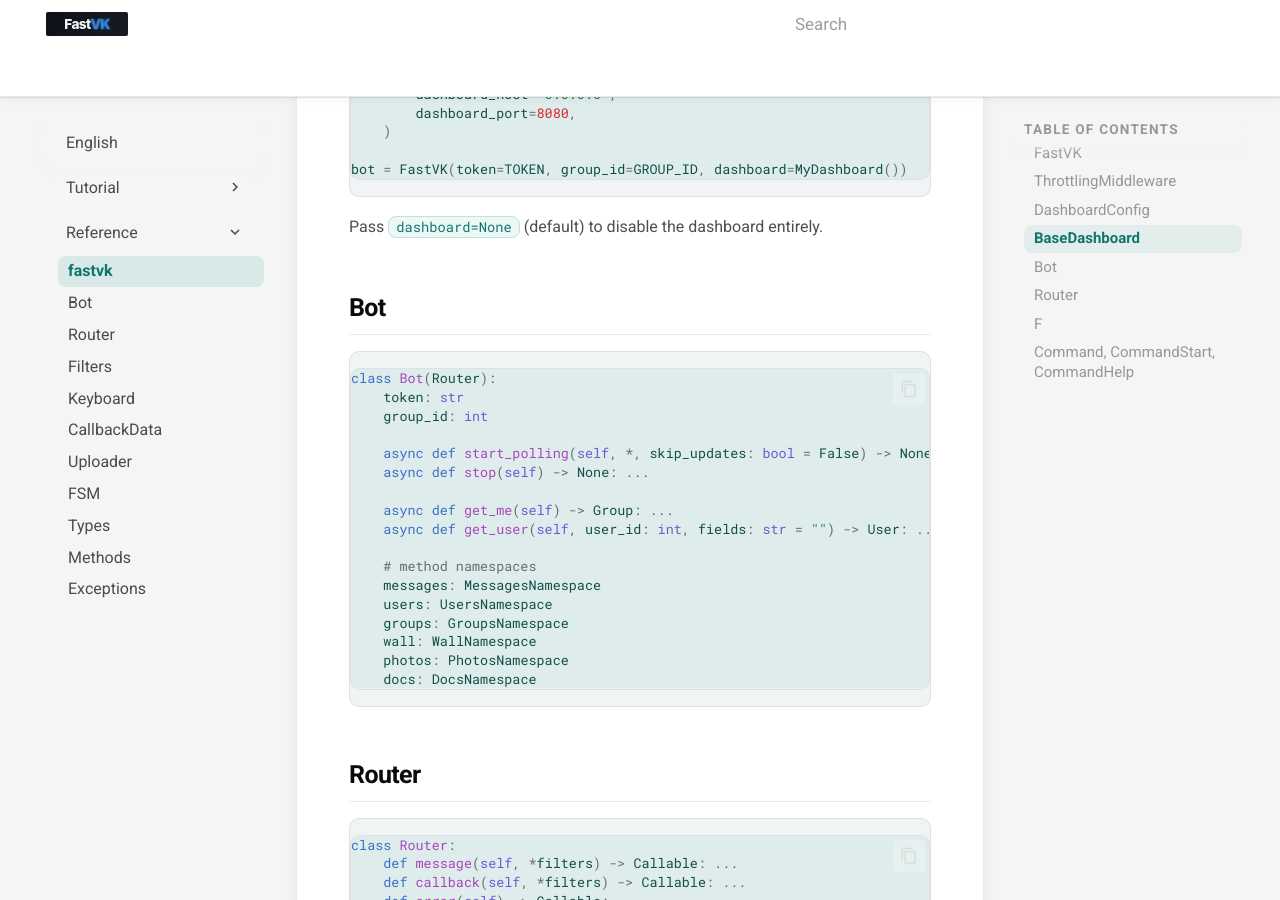
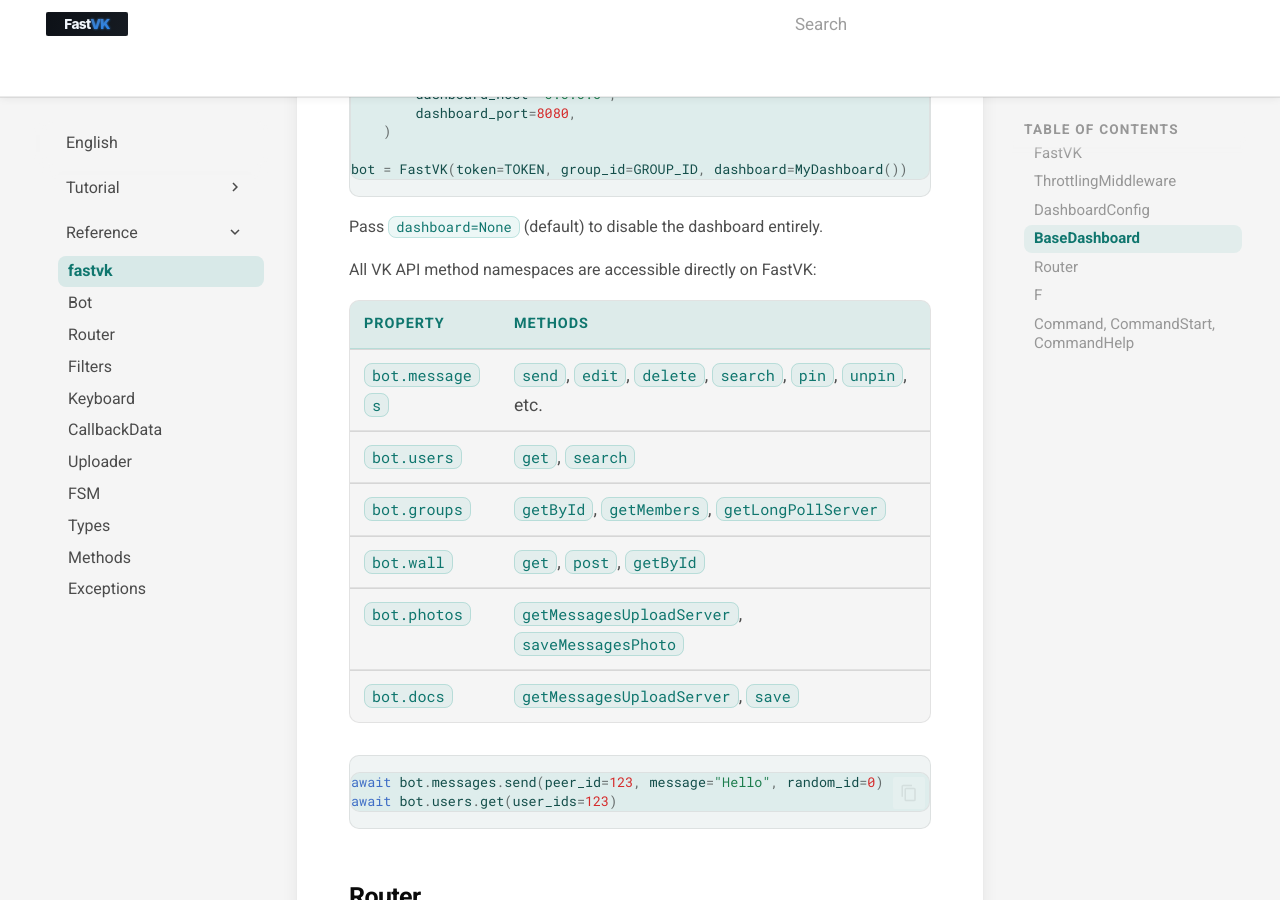
Before and after one commit to ndugram/fastvk, an MkDocs documentation site: the page built from docs/en/reference/fastvk.md, in a window 1280 px wide and 900 px high, scrolled down 2511 px. Built offline with MkDocs 1.6.1 and Material for MkDocs 9.7.7, drawn with Linux system fonts in a browser that asks for light colours; comment, search, counter and statistics services are not loaded.

Commit message:
docs: update fastvk.md

````diff
--- a/docs/en/reference/fastvk.md
+++ b/docs/en/reference/fastvk.md
@@ -101,26 +101,20 @@ bot = FastVK(token=TOKEN, group_id=GROUP_ID, dashboard=MyDashboard())
 
 Pass `dashboard=None` (default) to disable the dashboard entirely.
 
-## Bot
+All VK API method namespaces are accessible directly on FastVK:
+
+| Property | Methods |
+|---|---|
+| `bot.messages` | `send`, `edit`, `delete`, `search`, `pin`, `unpin`, etc. |
+| `bot.users` | `get`, `search` |
+| `bot.groups` | `getById`, `getMembers`, `getLongPollServer` |
+| `bot.wall` | `get`, `post`, `getById` |
+| `bot.photos` | `getMessagesUploadServer`, `saveMessagesPhoto` |
+| `bot.docs` | `getMessagesUploadServer`, `save` |
 
 ```python
-class Bot(Router):
-    token: str
-    group_id: int
-
-    async def start_polling(self, *, skip_updates: bool = False) -> None: ...
-    async def stop(self) -> None: ...
-
-    async def get_me(self) -> Group: ...
-    async def get_user(self, user_id: int, fields: str = "") -> User: ...
-
-    # method namespaces
-    messages: MessagesNamespace
-    users: UsersNamespace
-    groups: GroupsNamespace
-    wall: WallNamespace
-    photos: PhotosNamespace
-    docs: DocsNamespace
+await bot.messages.send(peer_id=123, message="Hello", random_id=0)
+await bot.users.get(user_ids=123)
 ```
 
 ## Router
````
